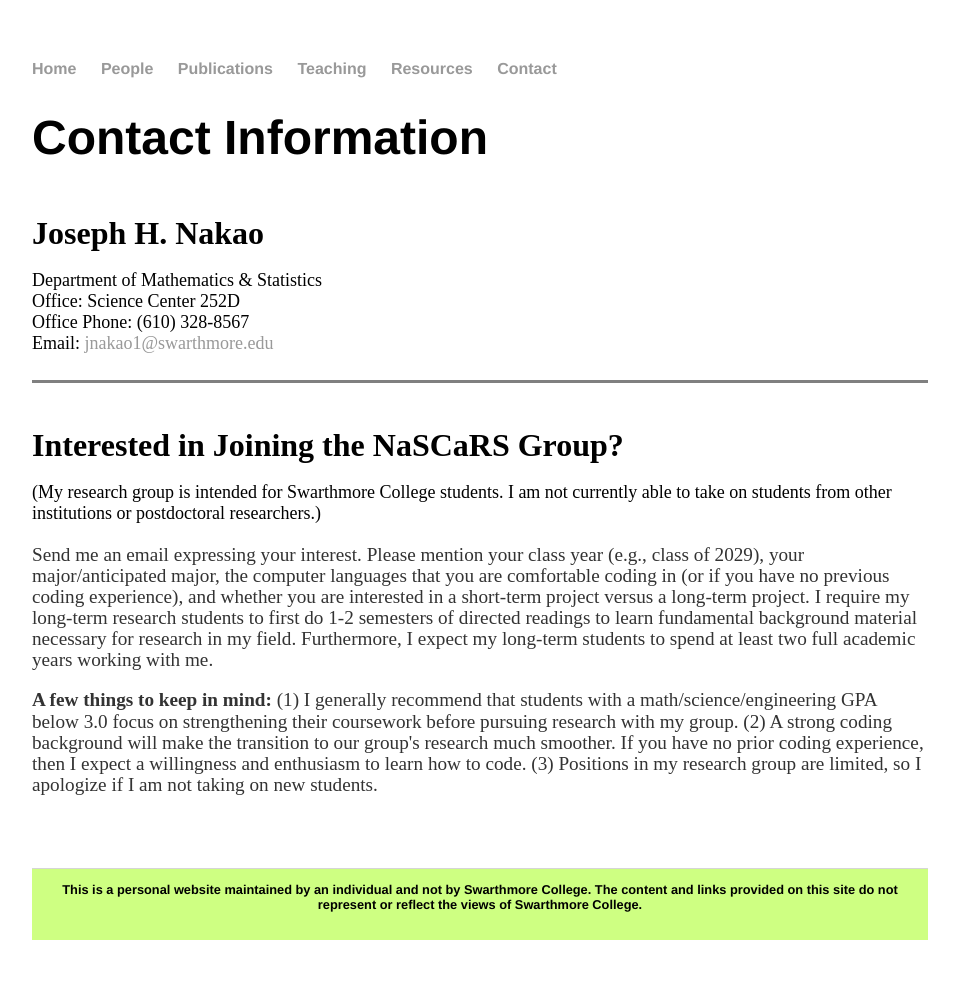
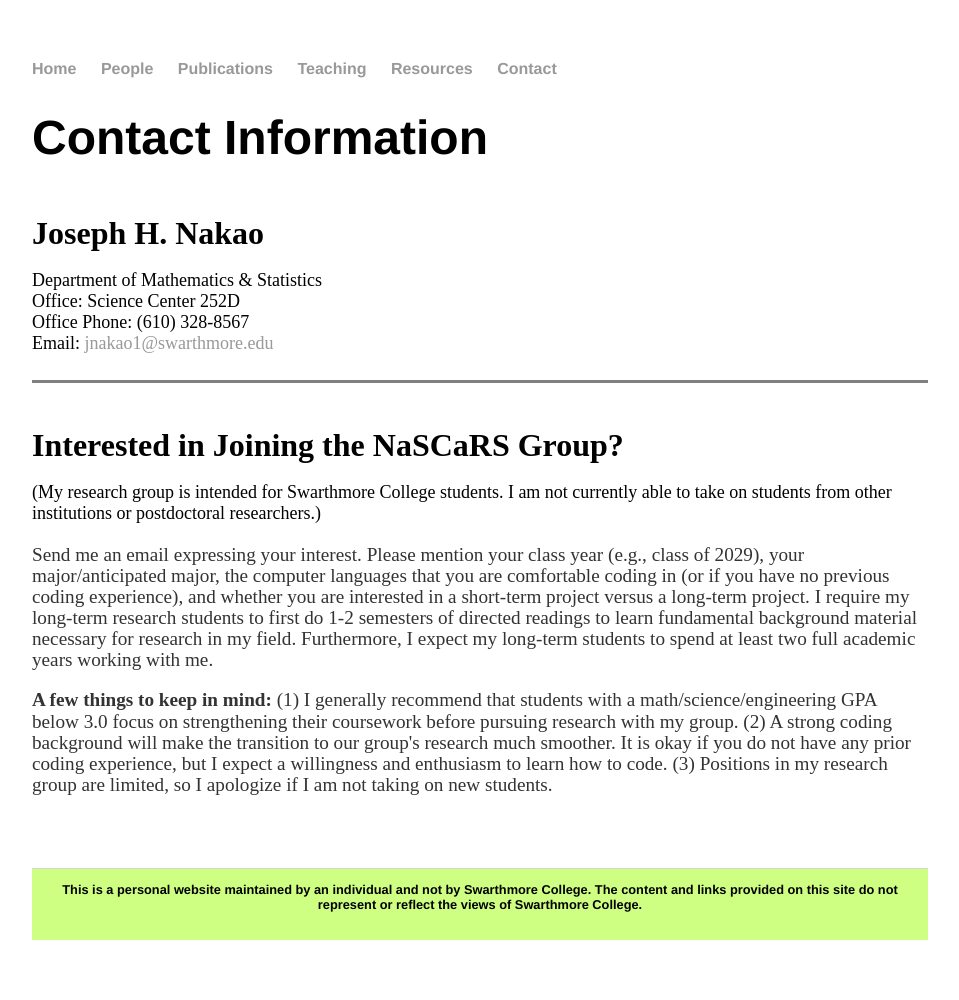
Before and after one commit to jhknakao/jhknakao.github.io, a Jekyll site: the page built from contact.html, in a window 1280 px wide. Shown: the whole page, without its empty margins (160-1119 px from the left). Built offline with Jekyll 4.4.1, drawn with Linux system fonts in a browser that asks for light colours.

Commit message:
Update contact.html

```diff
--- a/contact.html
+++ b/contact.html
@@ -35,7 +35,7 @@
 		Send me an email expressing your interest. Please mention your class year (e.g., class of 2029), your major/anticipated major, the computer languages that you are comfortable coding in (or if you have no previous coding experience), and whether you are interested in a short-term project versus a long-term project. I require my long-term research students to first do 1-2 semesters of directed readings to learn fundamental background material necessary for research in my field. Furthermore, I expect my long-term students to spend at least two full academic years working with me.
 	</p>
 	<p>
-		<b>A few things to keep in mind:</b> (1) I generally recommend that students with a math/science/engineering GPA below 3.0 focus on strengthening their coursework before pursuing research with my group. (2) A strong coding background will make the transition to our group's research much smoother. If you have no prior coding experience, then I expect a willingness and enthusiasm to learn how to code. (3) Positions in my research group are limited, so I apologize if I am not taking on new students.
+		<b>A few things to keep in mind:</b> (1) I generally recommend that students with a math/science/engineering GPA below 3.0 focus on strengthening their coursework before pursuing research with my group. (2) A strong coding background will make the transition to our group's research much smoother. It is okay if you do not have any prior coding experience, but I expect a willingness and enthusiasm to learn how to code. (3) Positions in my research group are limited, so I apologize if I am not taking on new students.
 	</p>
 	<br>
 	<br>
```
